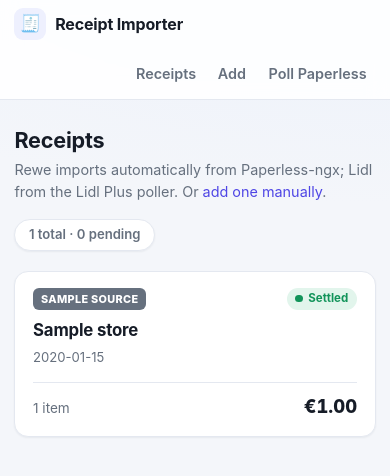
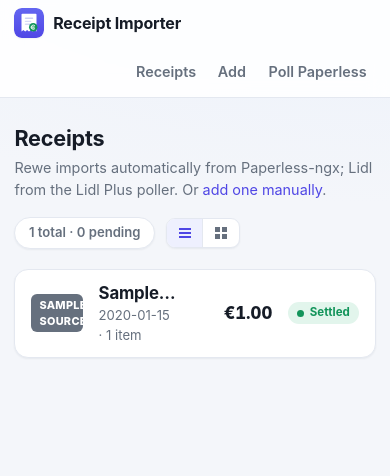
Before and after one commit to OrganoidSchnitzel/Rewe-Receipts, a Flask app: template templates/index.html in a window 390 px wide. Shown: the top 476 px of the page. Run offline with Flask 3, Linux system fonts and the light colour scheme; the template is opened without the code that fills it: most values are stand-ins (such as "Sample title", 1, 10 or a date in 2020); parts of the project's set-up code (start-up, migrations or seed data) failed here and were passed over.

Commit message:
Add list/grid view toggle, app icon, and Telegram setup guide
- Receipts page now has a list/grid view toggle (defaults to list, remembered
  per browser via localStorage). One card markup renders both layouts: compact
  full-width rows in list mode, a responsive card grid in grid mode.
- New SVG app icon (receipt + euro) as favicon, apple-touch-icon, and the
  header brand mark.
- docs/TELEGRAM.md: detailed step-by-step setup — creating the bot, getting the
  chat id, config, testing the two-way approve button, and troubleshooting;
  linked from the README.

Co-Authored-By: Claude Sonnet 5 <noreply@anthropic.com>
Claude-Session: https://claude.ai/code/session_01X3LX81347jFJmDLnim1fZZ

```diff
--- a/static/style.css
+++ b/static/style.css
@@ -99,9 +99,8 @@ code { background: var(--surface-2); padding: 0.08rem 0.35rem; border-radius: 6p
 .brand { display: inline-flex; align-items: center; gap: 0.55rem; color: var(--text); font-weight: 700; }
 .brand:hover { text-decoration: none; }
 .brand-mark {
-  display: grid; place-items: center;
-  width: 32px; height: 32px; border-radius: 9px;
-  background: var(--primary-soft); font-size: 1.05rem;
+  width: 30px; height: 30px; border-radius: 8px; display: block;
+  box-shadow: var(--shadow-sm);
 }
 .brand-name { letter-spacing: -0.01em; }
 .nav { display: flex; align-items: center; gap: 0.35rem; margin-left: auto; flex-wrap: wrap; }
@@ -174,28 +173,49 @@ code { background: var(--surface-2); padding: 0.08rem 0.35rem; border-radius: 6p
 
 /* --- Receipt list --------------------------------------------------------- */
 .page-head { display: flex; align-items: flex-start; justify-content: space-between; gap: 1rem; margin-bottom: 1.2rem; flex-wrap: wrap; }
+.head-right { display: flex; align-items: center; gap: 0.7rem; flex-wrap: wrap; }
 .count-chip {
   background: var(--surface); border: 1px solid var(--border); border-radius: 999px;
   padding: 0.35rem 0.85rem; font-size: 0.82rem; color: var(--muted); font-weight: 600;
   box-shadow: var(--shadow-sm); white-space: nowrap;
 }
-.receipt-grid {
-  display: grid; gap: 0.9rem;
-  grid-template-columns: repeat(auto-fill, minmax(240px, 1fr));
+.view-toggle {
+  display: inline-flex; border: 1px solid var(--border); border-radius: 9px;
+  overflow: hidden; background: var(--surface); box-shadow: var(--shadow-sm);
 }
+.vt-btn {
+  display: grid; place-items: center; background: transparent; border: 0;
+  padding: 0.4rem 0.6rem; cursor: pointer; color: var(--muted);
+}
+.vt-btn + .vt-btn { border-left: 1px solid var(--border); }
+.vt-btn:hover { color: var(--text); }
+.vt-btn[aria-pressed="true"] { background: var(--primary-soft); color: var(--primary); }
+
 .receipt-card {
-  display: flex; flex-direction: column; gap: 0.5rem;
   background: var(--surface); border: 1px solid var(--border); border-radius: var(--radius);
-  padding: 1rem 1.1rem; box-shadow: var(--shadow-sm); color: var(--text);
+  box-shadow: var(--shadow-sm); color: var(--text);
   transition: transform .12s, box-shadow .12s, border-color .12s;
 }
 .receipt-card:hover { text-decoration: none; transform: translateY(-2px); box-shadow: var(--shadow-lg); border-color: var(--border-strong); }
-.rc-top { display: flex; align-items: center; justify-content: space-between; }
 .rc-store { font-weight: 700; font-size: 1.05rem; letter-spacing: -0.01em; }
-.rc-date { color: var(--muted); font-size: 0.82rem; margin-top: -0.2rem; }
-.rc-foot { display: flex; align-items: baseline; justify-content: space-between; margin-top: 0.4rem; padding-top: 0.6rem; border-top: 1px solid var(--border); }
-.rc-items { color: var(--muted); font-size: 0.85rem; }
-.rc-total { font-weight: 800; font-size: 1.15rem; font-variant-numeric: tabular-nums; }
+.rc-sub { color: var(--muted); font-size: 0.82rem; }
+.rc-total { font-weight: 800; font-variant-numeric: tabular-nums; }
+
+/* Grid view: cards in a responsive grid */
+.receipt-view[data-view="grid"] { display: grid; gap: 0.9rem; grid-template-columns: repeat(auto-fill, minmax(240px, 1fr)); }
+.receipt-view[data-view="grid"] .receipt-card { display: flex; flex-direction: column; gap: 0.5rem; padding: 1rem 1.1rem; min-height: 120px; }
+.receipt-view[data-view="grid"] .badge { align-self: flex-start; }
+.receipt-view[data-view="grid"] .rc-foot { display: flex; align-items: center; justify-content: space-between; margin-top: auto; padding-top: 0.6rem; border-top: 1px solid var(--border); }
+.receipt-view[data-view="grid"] .rc-total { font-size: 1.15rem; }
+
+/* List view: full-width horizontal rows */
+.receipt-view[data-view="list"] { display: flex; flex-direction: column; gap: 0.5rem; }
+.receipt-view[data-view="list"] .receipt-card { display: flex; align-items: center; gap: 1rem; padding: 0.7rem 1rem; }
+.receipt-view[data-view="list"] .badge { flex: none; width: 3.2rem; text-align: center; }
+.receipt-view[data-view="list"] .rc-body { flex: 1; min-width: 0; display: flex; flex-direction: column; }
+.receipt-view[data-view="list"] .rc-store { white-space: nowrap; overflow: hidden; text-overflow: ellipsis; }
+.receipt-view[data-view="list"] .rc-foot { display: flex; align-items: center; gap: 1rem; }
+.receipt-view[data-view="list"] .rc-total { font-size: 1.05rem; min-width: 5rem; text-align: right; }
 
 .empty { text-align: center; padding: 3.5rem 1rem; }
 .empty-icon { font-size: 2.6rem; }
@@ -290,7 +310,7 @@ input[readonly] { background: var(--surface-2); color: var(--muted); }
   .app-header-inner { width: 100%; padding-left: 0.9rem; padding-right: 0.9rem; }
   h1 { font-size: 1.35rem; }
   .card-pad { padding: 1rem; border-radius: 12px; }
-  .receipt-grid { grid-template-columns: 1fr; }
+  .receipt-view[data-view="grid"] { grid-template-columns: 1fr; }
   .dh-total { text-align: left; }
   .detail-header { gap: 0.4rem; }
   /* Comfortable tap targets */
--- a/templates/base.html
+++ b/templates/base.html
@@ -5,13 +5,16 @@
   <meta name="viewport" content="width=device-width, initial-scale=1" />
   <meta name="color-scheme" content="light dark" />
   <title>{% block title %}Receipt Importer{% endblock %}</title>
+  <link rel="icon" type="image/svg+xml" href="{{ url_for('static', filename='favicon.svg') }}" />
+  <link rel="apple-touch-icon" href="{{ url_for('static', filename='favicon.svg') }}" />
   <link rel="stylesheet" href="{{ url_for('static', filename='style.css') }}" />
 </head>
 <body>
   <header class="app-header">
     <div class="app-header-inner">
       <a class="brand" href="{{ url_for('index') }}">
-        <span class="brand-mark">🧾</span>
+        <img class="brand-mark" src="{{ url_for('static', filename='favicon.svg') }}"
+             alt="" width="32" height="32" />
         <span class="brand-name">Receipt Importer</span>
       </a>
       <nav class="nav">
--- a/templates/index.html
+++ b/templates/index.html
@@ -11,25 +11,35 @@
         poller. Or <a href="{{ url_for('manual_form') }}">add one manually</a>.
       </p>
     </div>
-    {% if receipts %}
-      <div class="count-chip">{{ receipts|length }} total ·
-        {{ receipts|selectattr('status', 'equalto', 'pending')|list|length }} pending</div>
-    {% endif %}
+    <div class="head-right">
+      {% if receipts %}
+        <div class="count-chip">{{ receipts|length }} total ·
+          {{ receipts|selectattr('status', 'equalto', 'pending')|list|length }} pending</div>
+        <div class="view-toggle" role="group" aria-label="View mode">
+          <button type="button" class="vt-btn" data-view="list" aria-pressed="true" title="List view">
+            <svg viewBox="0 0 16 16" width="16" height="16" aria-hidden="true"><path fill="currentColor" d="M2 3h12v2H2zM2 7h12v2H2zM2 11h12v2H2z"/></svg>
+          </button>
+          <button type="button" class="vt-btn" data-view="grid" aria-pressed="false" title="Grid view">
+            <svg viewBox="0 0 16 16" width="16" height="16" aria-hidden="true"><path fill="currentColor" d="M2 2h5v5H2zM9 2h5v5H9zM2 9h5v5H2zM9 9h5v5H9z"/></svg>
+          </button>
+        </div>
+      {% endif %}
+    </div>
   </div>
 
   {% if receipts %}
-    <div class="receipt-grid">
+    <div class="receipt-view" id="receipt-view" data-view="list">
       {% for receipt in receipts %}
       <a class="receipt-card" href="{{ url_for('receipt_detail', receipt_id=receipt.id) }}">
-        <div class="rc-top">
-          <span class="badge badge-{{ receipt.source }}">{{ receipt.source|upper }}</span>
+        <span class="badge badge-{{ receipt.source }}">{{ receipt.source|upper }}</span>
+        <div class="rc-body">
+          <span class="rc-store">{{ receipt.store or receipt.source|upper }}</span>
+          <span class="rc-sub">{{ (receipt.purchase_date or receipt.created_at)[:10] }} ·
+            {{ receipt.item_count }} item{{ '' if receipt.item_count == 1 else 's' }}</span>
+        </div>
+        <div class="rc-foot">
+          <span class="rc-total">€{{ "%.2f"|format(receipt.total_amount) }}</span>
           <span class="pill pill-{{ receipt.status }}">{{ receipt.status }}</span>
-        </div>
-        <div class="rc-store">{{ receipt.store or receipt.source|upper }}</div>
-        <div class="rc-date">{{ (receipt.purchase_date or receipt.created_at)[:10] }}</div>
-        <div class="rc-foot">
-          <span class="rc-items">{{ receipt.item_count }} item{{ '' if receipt.item_count == 1 else 's' }}</span>
-          <span class="rc-total">€{{ "%.2f"|format(receipt.total_amount) }}</span>
         </div>
       </a>
       {% endfor %}
@@ -43,4 +53,27 @@
       <a class="btn btn-primary" href="{{ url_for('manual_form') }}">Add a receipt</a>
     </div>
   {% endif %}
+
+  <script>
+    (function () {
+      const view = document.getElementById('receipt-view');
+      const btns = document.querySelectorAll('.vt-btn');
+      if (!view || !btns.length) return;
+      let saved = 'list';
+      try { saved = localStorage.getItem('receiptView') || 'list'; } catch (e) {}
+      apply(saved);
+      btns.forEach(function (b) {
+        b.addEventListener('click', function () {
+          apply(b.dataset.view);
+          try { localStorage.setItem('receiptView', b.dataset.view); } catch (e) {}
+        });
+      });
+      function apply(mode) {
+        view.dataset.view = mode;
+        btns.forEach(function (b) {
+          b.setAttribute('aria-pressed', b.dataset.view === mode ? 'true' : 'false');
+        });
+      }
+    })();
+  </script>
 {% endblock %}
```
Also changed, not shown: docs/TELEGRAM.md (added, +125 -0 lines), README.md, static/favicon.svg (added).
